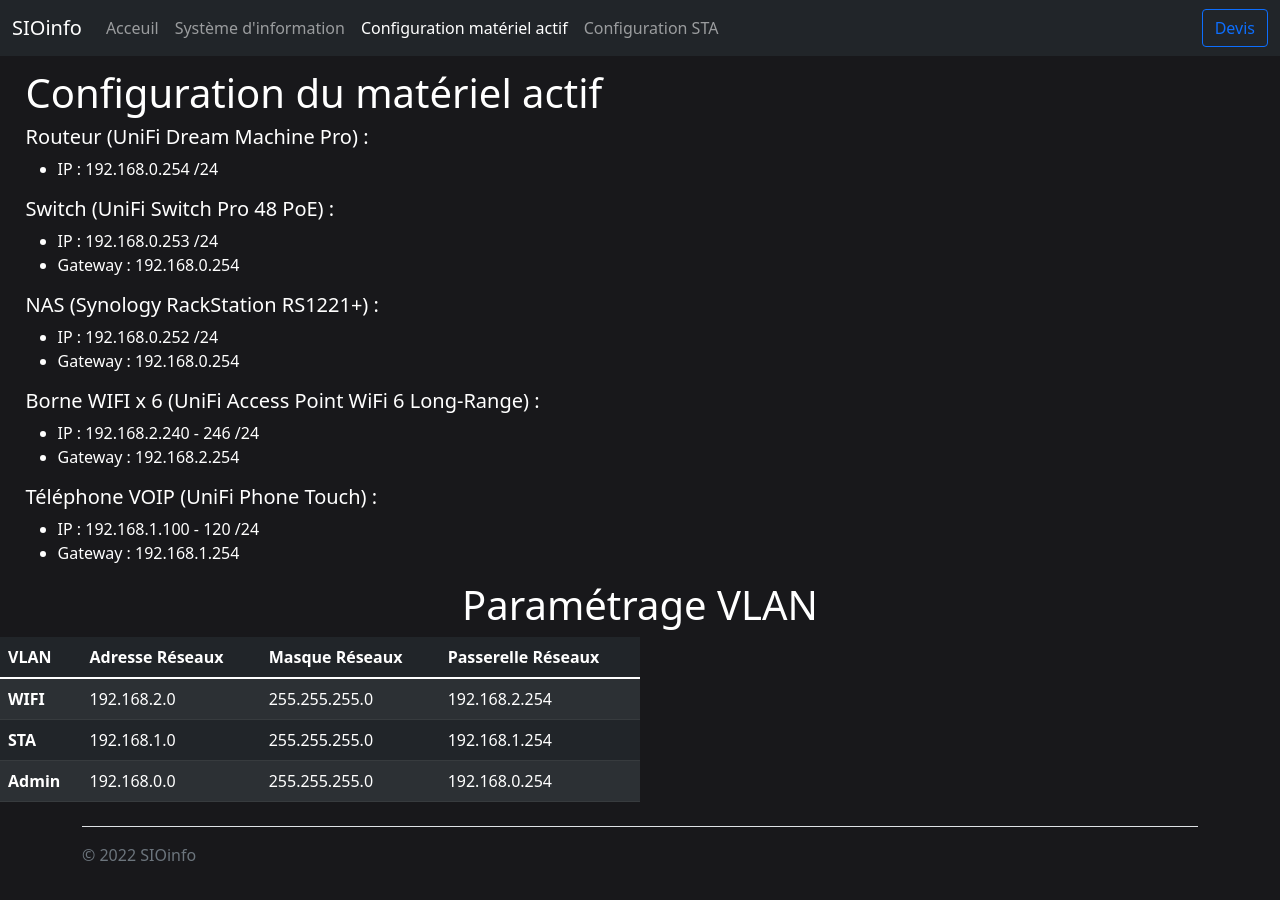
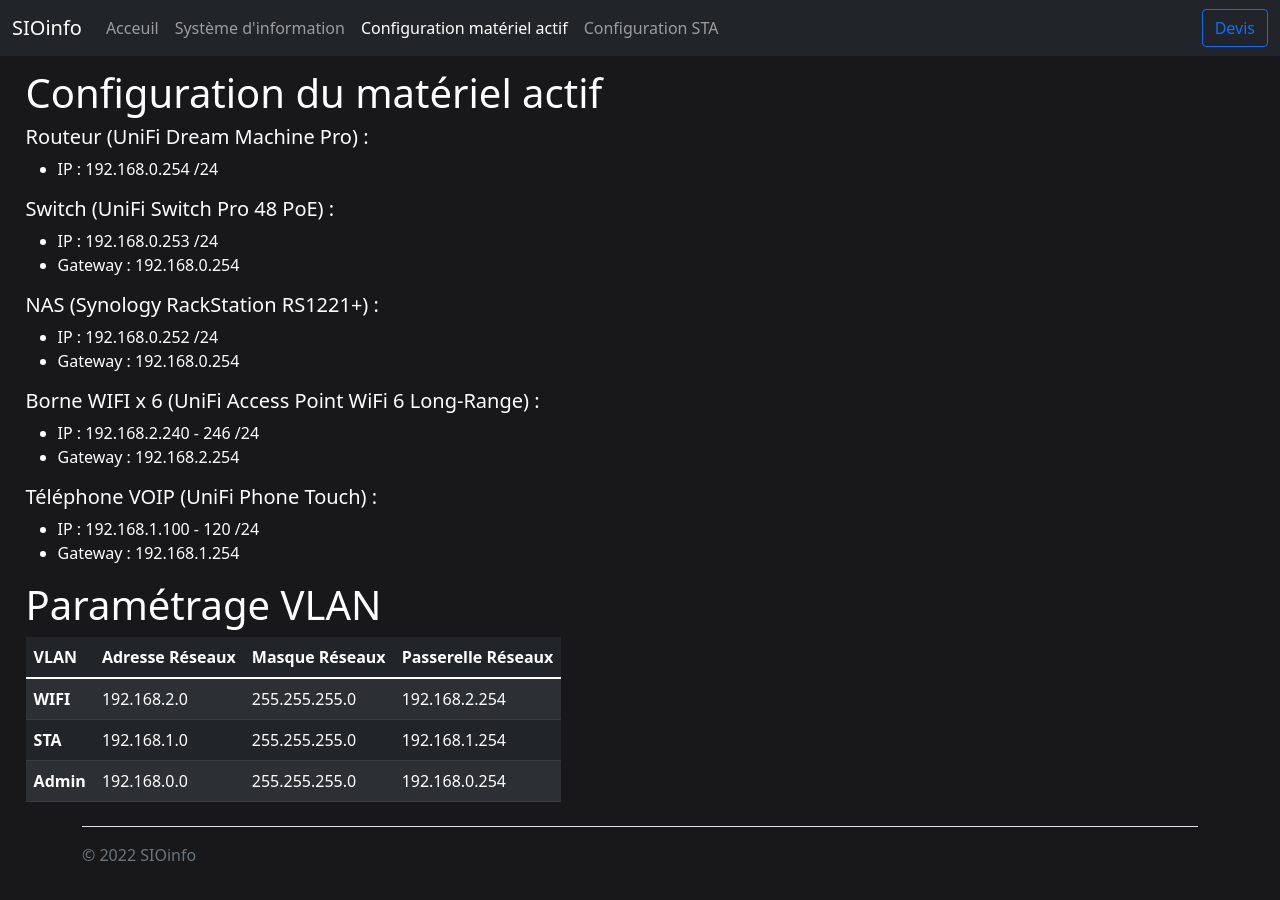
Before and after one commit to Tunakirkoc/AP2-1, a plain HTML site: page materiel-actif.html in a window 1280 px wide. Drawn offline with nearby package versions, Linux system fonts and the light colour scheme.

Commit message:
pls it is the last

```diff
--- a/materiel-actif.html
+++ b/materiel-actif.html
@@ -78,9 +78,8 @@
             <li>IP : 192.168.1.100 - 120 /24</li>
             <li>Gateway : 192.168.1.254</li>
         </ul>
-    </div>
-    <h1 style="text-align: center;">Paramétrage VLAN</h1>
-    <table class="table table-dark table-striped" style="width: 50%;">
+        <h1>Paramétrage VLAN</h1>
+        <table class="table table-dark table-striped" style="width: fit-content">
             <thead>
                 <tr>
                     <th scope="col">VLAN</th>
@@ -110,6 +109,7 @@
                 </tr>
             </tbody>
         </table>
+    </div>
 
     <div class="container">
         <footer class="d-flex flex-wrap justify-content-between align-items-center py-3 my-4 border-top">
```
Also changed, not shown: devis.html (+1 -1 lines), sta.html (+2 -1 lines), systeme-information.html (+1 -1 lines), 1 other file. Lines whose indentation alone changed are shown as unchanged.
